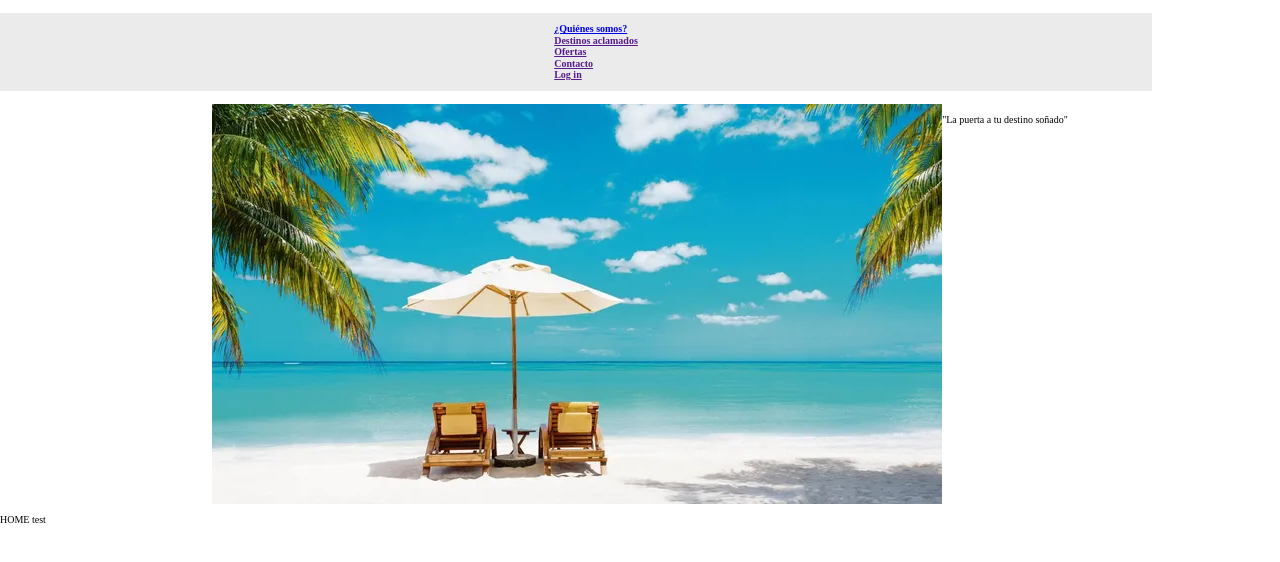
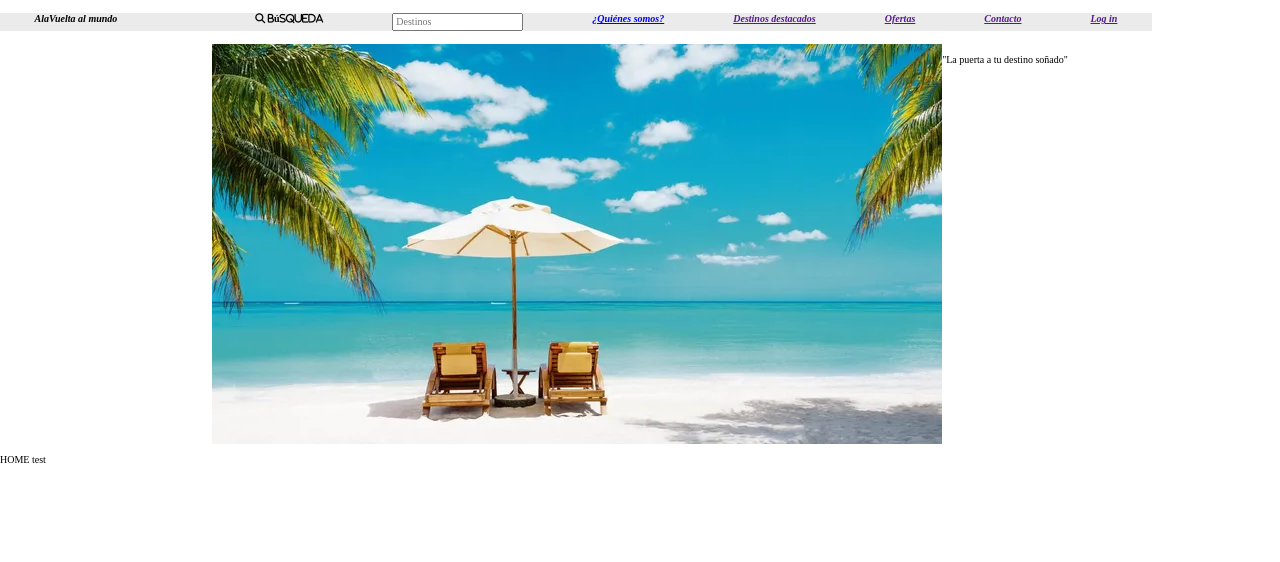
Before and after one commit to RobertDrazewski/grupo_7_vueltaAlMundo, a website: page views/home.html in a window 1280 px wide. Drawn offline with Linux system fonts and the light colour scheme.

Commit message:
modificando header

```diff
--- a/public/css/home.css
+++ b/public/css/home.css
@@ -12,17 +12,21 @@
     --light-gray: #ebebeb;
     --green: #39b54a;
   }
-  .navigator{
+  .nav-bar{
+    padding: 0;
+    margin: 0;
     list-style: none;
     display: flex;
     flex-wrap: wrap;
+    text-decoration: none;
+    text-align: left;
     justify-content: space-around;
     width: 90vw;
     background-color: var(--light-gray);
   }
 
-  .nav{
-    display: flex;
+  .nav-bar ul{
+
     width: 90vw;
     margin-left: 0%;
 
--- a/views/home.html
+++ b/views/home.html
@@ -14,28 +14,41 @@
 
 <body>
     <header>
-        <h4 class="navigator">
-            <nav>
-                <ul type="none">
-                    <li><a href="quienesSomos.html">¿Quiénes somos?</a></li><!-- si chequeamos esto repito lo mismo en todos-->
-                    <li><a href="">Destinos aclamados</a></li><!-- si chequeamos esto repito lo mismo en todos-->
-                    <li><a href="">Ofertas</a></li><!-- si chequeamos esto repito lo mismo en todos-->
-                    <li><a href="">Contacto</a></li><!-- si chequeamos esto repito lo mismo en todos-->
-                    <li><a href="">Log in</a></li><!-- si chequeamos esto repito lo mismo en todos-->
-                </ul>
+        <!--Logotipo-->
+
+        <h4 >
+            <nav class="nav-bar">
+                <strong><em>AlaVuelta al mundo</em></strong>
+                <div class="buscador"></div>
+                <i class="fa-solid fa-magnifying-glass"> Búsqueda </i>
+                <input placeholder="Destinos " type="text">
+
+                <i><a href="quienesSomos.html">¿Quiénes somos?</a><!-- si chequeamos esto repito lo mismo en todos--></i>
+                <i><a href="">Destinos destacados</a><!-- si chequeamos esto repito lo mismo en todos--></i>
+                <i><a href="">Ofertas</a><!-- si chequeamos esto repito lo mismo en todos--></i>
+                <i><a href="">Contacto</a><!-- si chequeamos esto repito lo mismo en todos--></i>
+                <i><a href="">Log in</a><!-- si chequeamos esto repito lo mismo en todos--></i>
+
             </nav>
         </h4>
 
             <article class="portada">
-            <img src="/img/caribe.jpg" alt="caribe">
-            <p>"La puerta a tu destino soñado"</p>
+                <img src="/img/caribe.jpg" alt="caribe">
+                <p>
+                    "La puerta a tu destino soñado"
+                </p>
             </article>
+            <!--barra de busqueda-->
+            <!--enlaces a redes sociales-->
+
     </header>
 
 
     <p>HOME test</p>
     <footer>
-
+        <!--terminos y condiciones-->
+        <!--info legal-->
+        <!--mapa del sitio-->
     </footer>
 
 </body>
```
